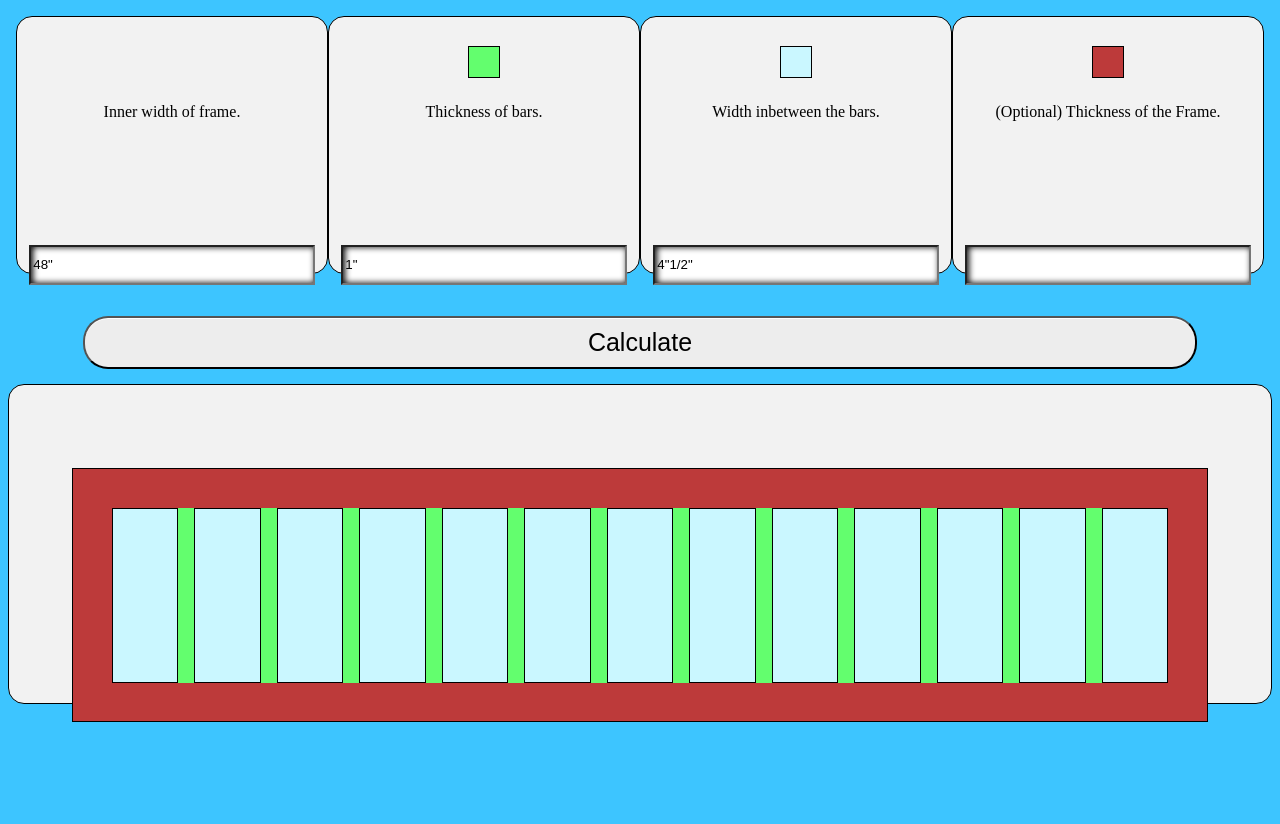
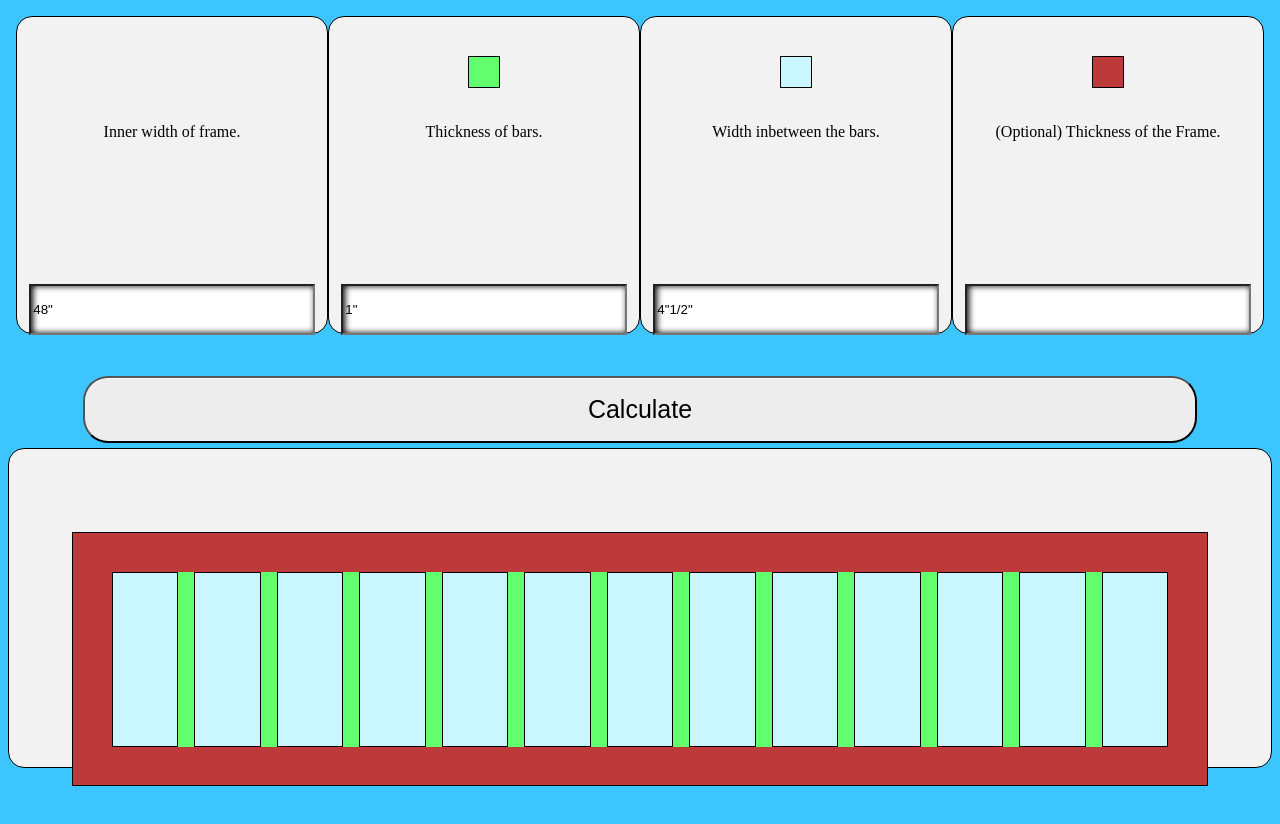
Before and after one commit to Hecano7/construction_calculator, a website: page evenly-spaced.html in a window 1280 px wide. Drawn offline with Linux system fonts and the light colour scheme.

```diff
--- a/public/evenly-spaced.css
+++ b/public/evenly-spaced.css
@@ -10,7 +10,7 @@
   display: grid;
   grid-template-columns: 25% 25% 25% 25%;
   grid-template-rows: 75% 25%;
-  height: 45%;
+  height: 55%;
   padding: .5em;
 }
 #input > div {
@@ -96,7 +96,6 @@
 }
 .bubble{
   display: -moz-inline-grid;
-  margin-top: 1em;
   position: relative;
   background-color: rgb(242,242,242);
   border-radius: 1em;
```
